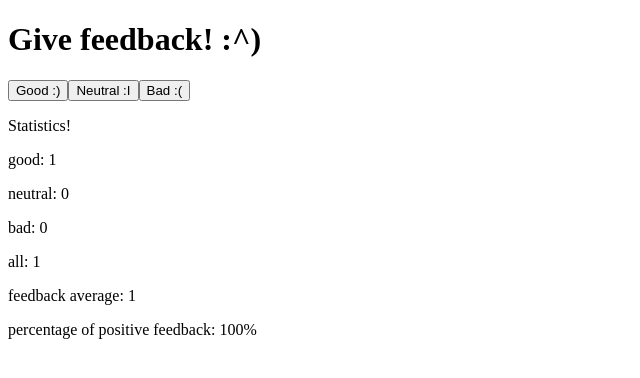
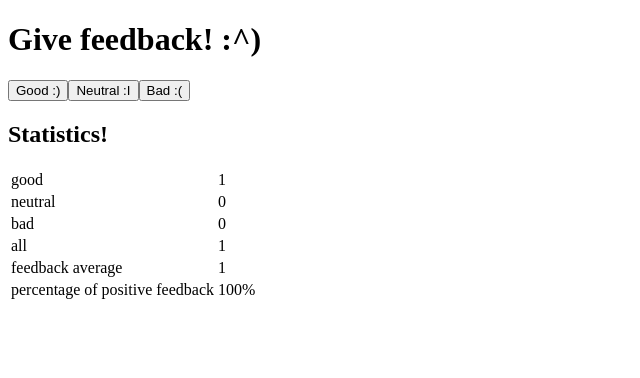
Before and after one commit to sarqq/FS2022, a React (Create React App) app in the folder osa1/unicafe/: page / in a window 1280 px wide. Both pictures are taken after a click on the button "Good :)". Shown: the top 378 px of the page, without its empty margins (0-640 px from the left). Built offline with nearby package versions, Linux system fonts and the light colour scheme.

Commit message:
Exercise 1.11.

```diff
--- a/osa1/unicafe/src/App.js
+++ b/osa1/unicafe/src/App.js
@@ -2,19 +2,35 @@ import './App.js';
 import {useState} from 'react'
 
 const Statistics = (props) => {
-  const StatisticLine = ({text, value}) => <p>{text}: {value}</p>
-
   //checks if any feedback given
-  if(props.type[0]>0 || props.type[1]>0 || props.type[2]>0){
+  if(props.value[0]>0 || props.value[1]>0 || props.value[2]>0){
     return(
-      <div>
-        <StatisticLine text={props.name[0]} value={props.type[0]}/>
-        <StatisticLine text={props.name[1]} value={props.type[1]}/>
-        <StatisticLine text={props.name[2]} value={props.type[2]}/>
-        <StatisticLine text={props.name[3]} value={props.type[3]}/>
-        <StatisticLine text={props.name[4]} value={props.type[4]}/>
-        <StatisticLine text={props.name[5]} value={props.type[5]}/>
-      </div>
+      <table>
+        <tr>
+          <td>{props.name[0]}</td>
+          <td>{props.value[0]}</td>
+        </tr>
+        <tr>
+          <td>{props.name[1]}</td>
+          <td>{props.value[1]}</td>
+        </tr>
+        <tr>
+          <td>{props.name[2]}</td>
+          <td>{props.value[2]}</td>
+        </tr>
+        <tr>
+          <td>{props.name[3]}</td>
+          <td>{props.value[3]}</td>
+        </tr>
+        <tr>
+          <td>{props.name[4]}</td>
+          <td>{props.value[4]}</td>
+        </tr>
+        <tr>
+          <td>{props.name[5]}</td>
+          <td>{props.value[5]}</td>
+        </tr>
+      </table>
     )
   }
   return (
@@ -72,11 +88,11 @@ function App() {
       <Button name="good" handler={handleGood}/>
       <Button name="neutral" handler={handleNeutral}/>
       <Button name="bad" handler={handleBad}/>
-      <p>
-        Statistics!<br/>
+      <div>
+        <h2>Statistics!</h2>
         <Statistics name={["good", "neutral", "bad", "all", "feedback average", "percentage of positive feedback"]}
-         type={[good, neutral, bad, (good+neutral+bad), ((good-bad)/(good+neutral+bad)), [(good/(good+neutral+bad))*100, '%']]}/>
-      </p>
+         value={[good, neutral, bad, (good+neutral+bad), ((good-bad)/(good+neutral+bad)), [(good/(good+neutral+bad))*100, '%']]}/>
+      </div>
     </div>
   )
 }
```
